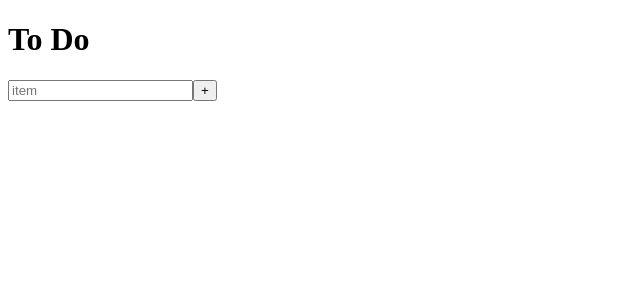
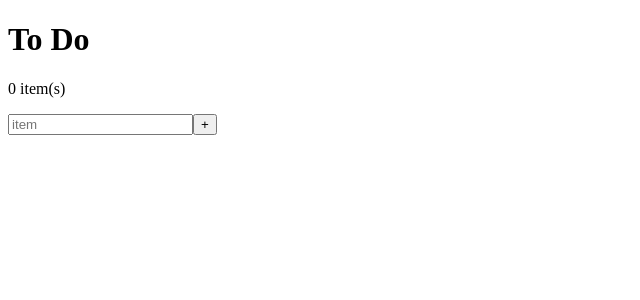
Before and after one commit to sonukapoor/angular-todo-example, an Angular app: page / in a window 1280 px wide. Shown: the top 300 px of the page, without its empty margins (0-640 px from the left). Built offline with nearby package versions, Linux system fonts and the light colour scheme.

Commit message:
Testing with a mock

```diff
--- a/src/app/app.component.html
+++ b/src/app/app.component.html
@@ -1,3 +1,4 @@
 <h1>{{title}}</h1>
+<p>{{itemCount()}} item(s)</p>
 <app-to-do-list></app-to-do-list>
 <app-generic-input (newItem)="onNewItem($event)"></app-generic-input>
--- a/src/app/app.component.ts
+++ b/src/app/app.component.ts
@@ -18,4 +18,8 @@ export class AppComponent {
   onNewItem(item: string) {
     this.toDoService.addItem(item);
   }
+
+  itemCount() {
+    return this.toDoService.itemCount();
+  }
 }
--- a/src/app/to-do.service.ts
+++ b/src/app/to-do.service.ts
@@ -17,4 +17,9 @@ export class ToDoService {
     this.items.push(item);
     this.changes.next(this.items);
   }
+
+  itemCount() {
+    console.log('to-do service itemCount');
+    return this.items.length;
+  }
 }
```
Also changed, not shown: 1 other file (tests, documents, lock files or other folders).
